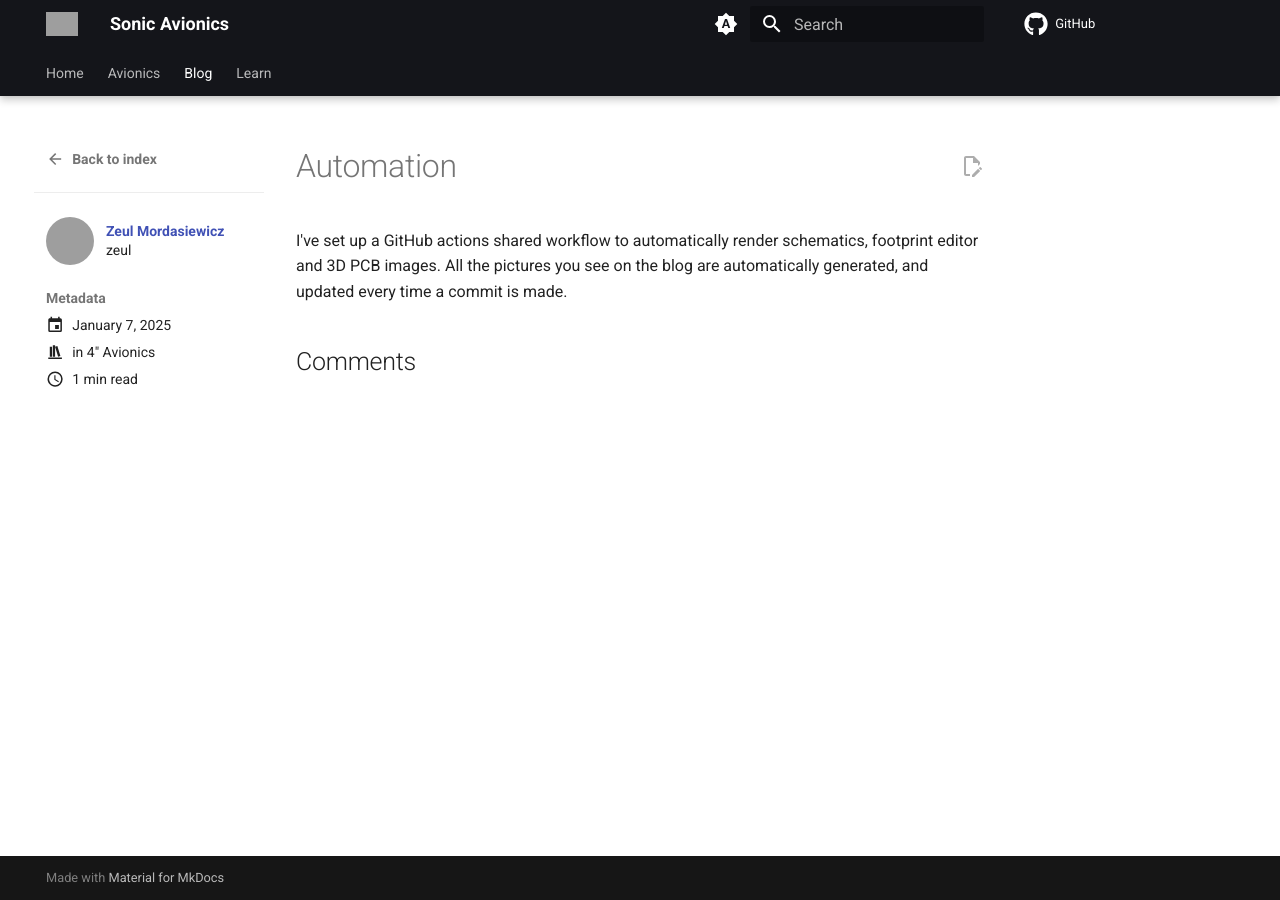
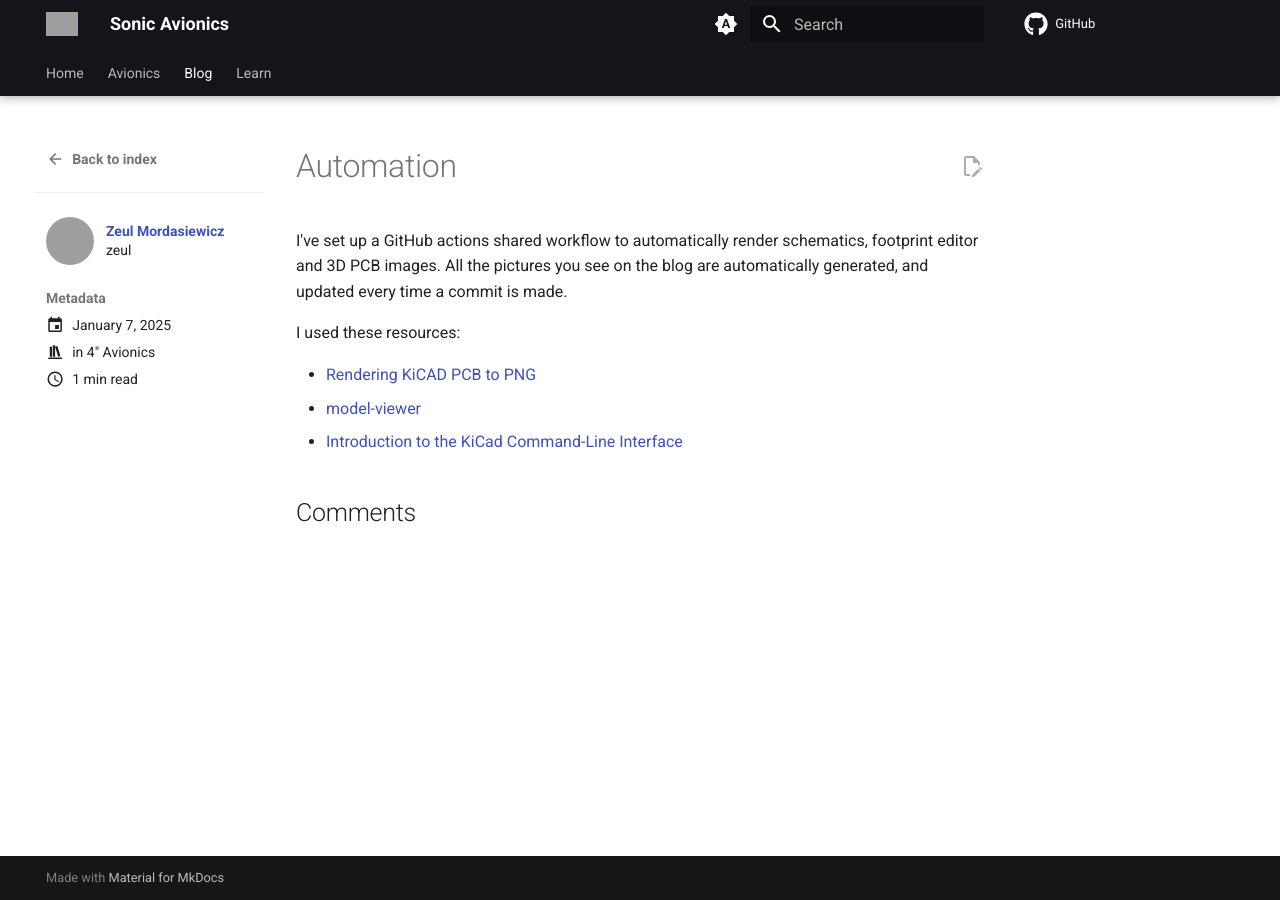
Before and after one commit to sonicavionics/sonicavionics.com, an MkDocs documentation site: the page built from docs/blog/posts/2025/january/7.md, in a window 1280 px wide. Built offline with MkDocs 1.6.1 and Material for MkDocs 9.7.7, drawn with Linux system fonts in a browser that asks for light colours; comment, search, counter and statistics services are not loaded; grey boxes are pictures that could not be loaded.

Commit message:
add resources for GitHub Actions workflow in blog post on PCB image rendering

```diff
--- a/docs/blog/posts/2025/january/7.md
+++ b/docs/blog/posts/2025/january/7.md
@@ -9,3 +9,9 @@ categories:
 ---
 
 I've set up a GitHub actions shared workflow to automatically render schematics, footprint editor and 3D PCB images. All the pictures you see on the blog are automatically generated, and updated every time a commit is made.
+
+I used these resources:
+
+- [Rendering KiCAD PCB to PNG](https://www.medo64.com/2024/06/rendering-kicad-pcb-to-png/)
+- [model-viewer](https://modelviewer.dev/)
+- [Introduction to the KiCad Command-Line Interface](https://docs.kicad.org/8.0/en/cli/cli.html#introduction_to_the_kicad_command_line_interface)
```
